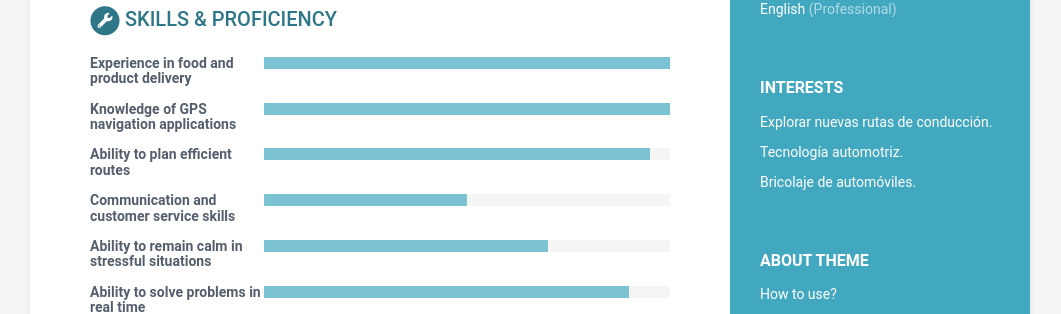
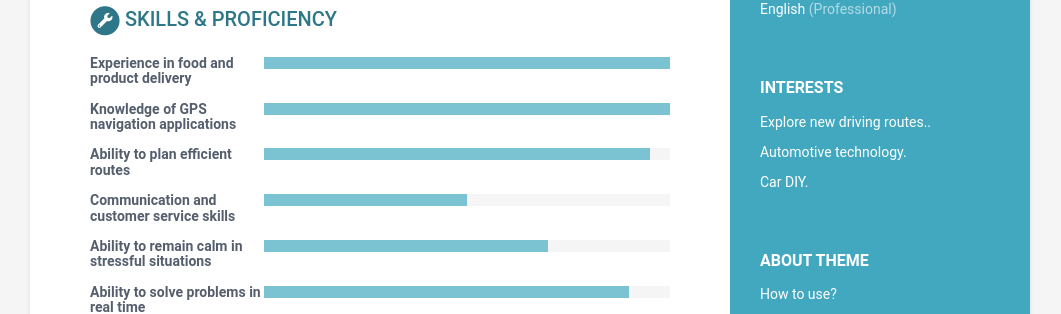
Before and after one commit to oscarmenatex/drive-cv, a Jekyll site: the page built from index.html, in a window 1280 px wide. Shown: the part 979-1293 px from the top of the page, without its empty margins (110-1171 px from the left). Built offline with Jekyll 4.4.1, drawn with Linux system fonts in a browser that asks for light colours.

Commit message:
cambiando al idonma ingles los intereses

```diff
--- a/_data/data.yml
+++ b/_data/data.yml
@@ -43,13 +43,13 @@ sidebar:
     interests:
       title: Interests
       info:
-        - item: Explorar nuevas rutas de conducción.
+        - item: Explore new driving routes..
           link:
 
-        - item: Tecnología automotriz.
+        - item: Automotive technology.
           link:
 
-        - item: Bricolaje de automóviles.
+        - item: Car DIY.
           link:
 
 career-profile:
```
